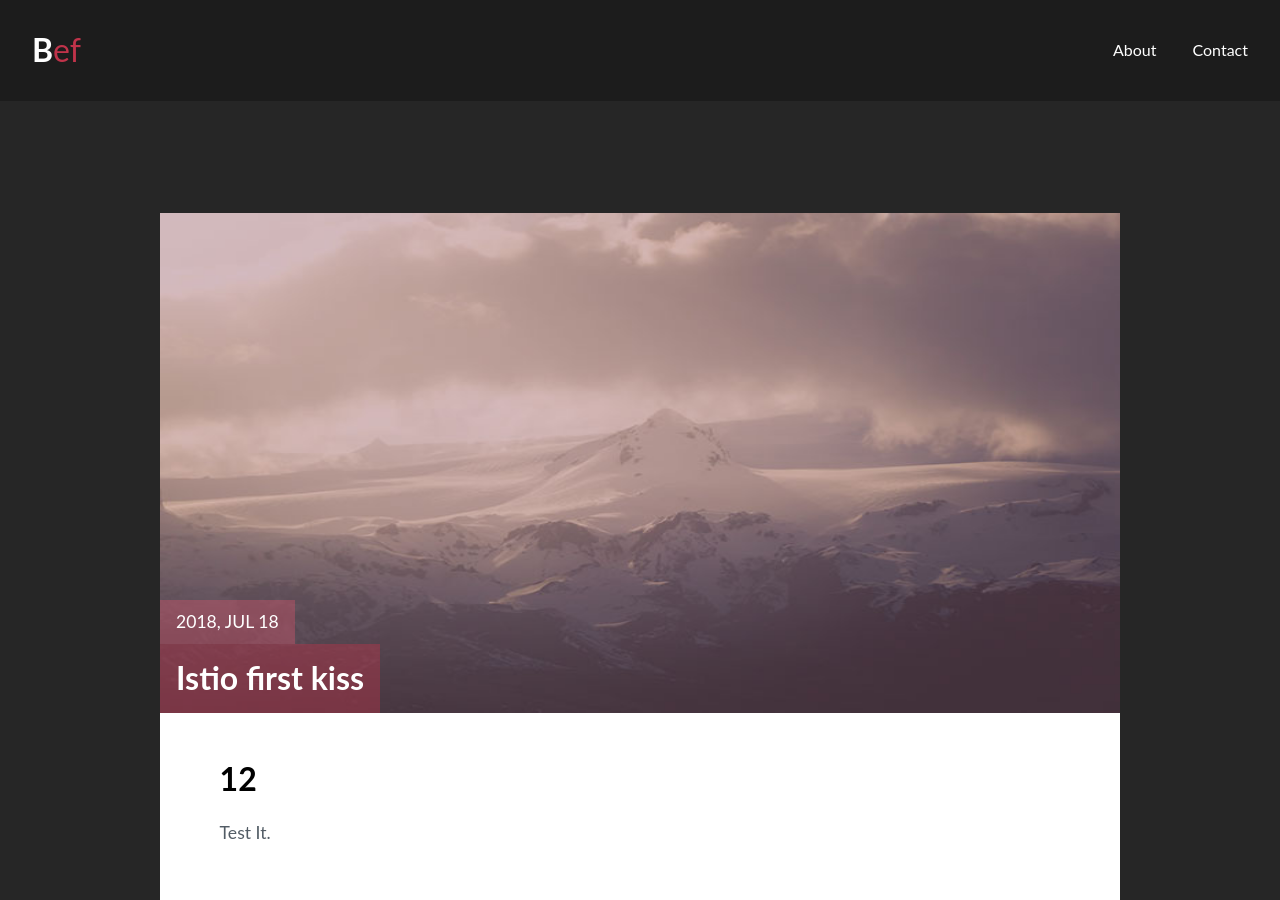
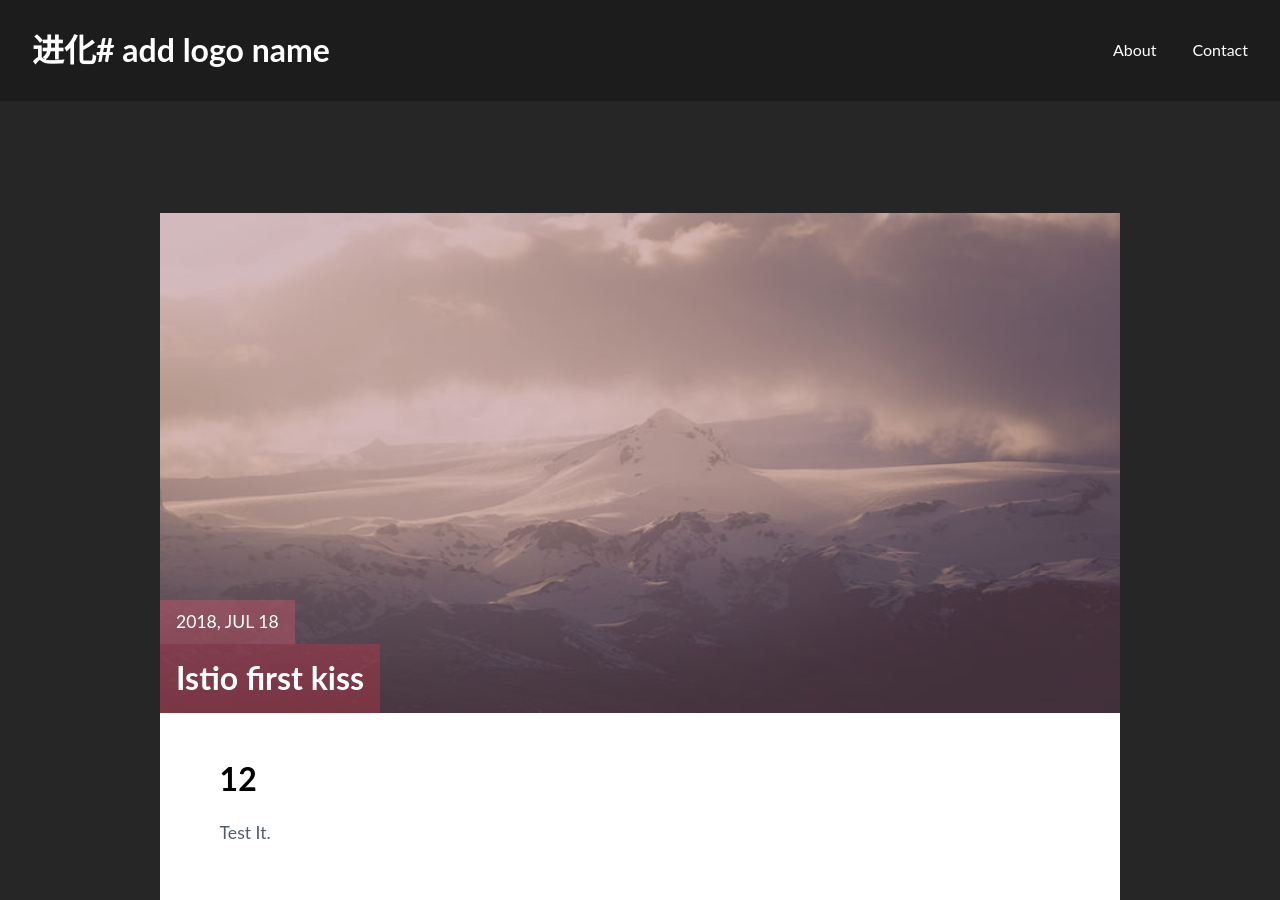
Before and after one commit to tedyyan/tedyyan.github.io, a Jekyll site: the page built from _posts/2016-01-18-abc.md, in a window 1280 px wide and 900 px high. Built offline with Jekyll 4.4.1, drawn with Linux system fonts in a browser that asks for light colours; comment, search, counter and statistics services are not loaded.

Commit message:
add theme

```diff
--- a/_config.yml
+++ b/_config.yml
@@ -1,4 +1,4 @@
-logo: # add logo name
+logo: 进化# add logo name
 title: 进化 - 不断探索未知
 description: > # this means to ignore newlines until "baseurl:"
   Write an awesome description for your new site here. You can edit this
@@ -10,8 +10,8 @@ url: "" # the base hostname & protocol for your site, e.g. http://example.com
 
 # Banner settings
 video: mountains.mp4 # add banner video. Add your video file to the folder video
-banner-title: # add banner title
-banner-desc: # add banner description
+banner-title: 进化# add banner title
+banner-desc: 不断探索未知# add banner description
 
 # Author settings
 author-pic: face.jpg # your photo
```
